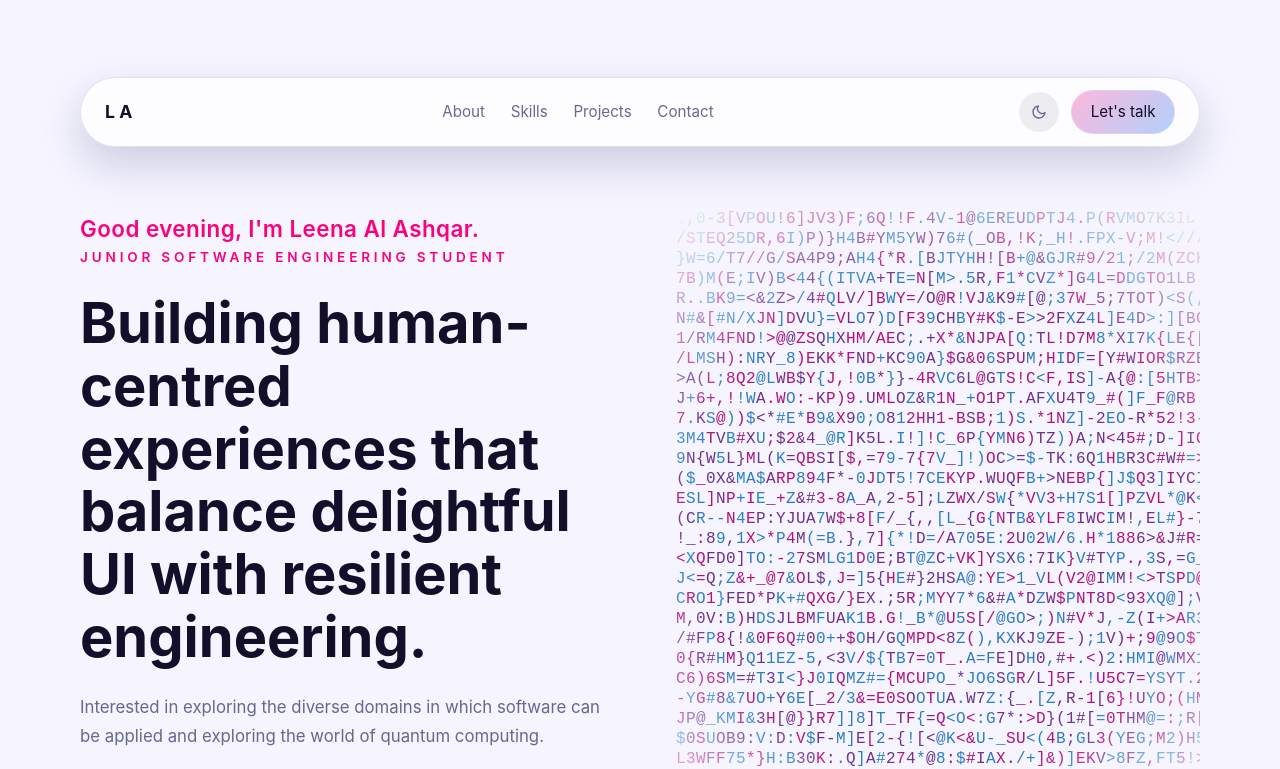
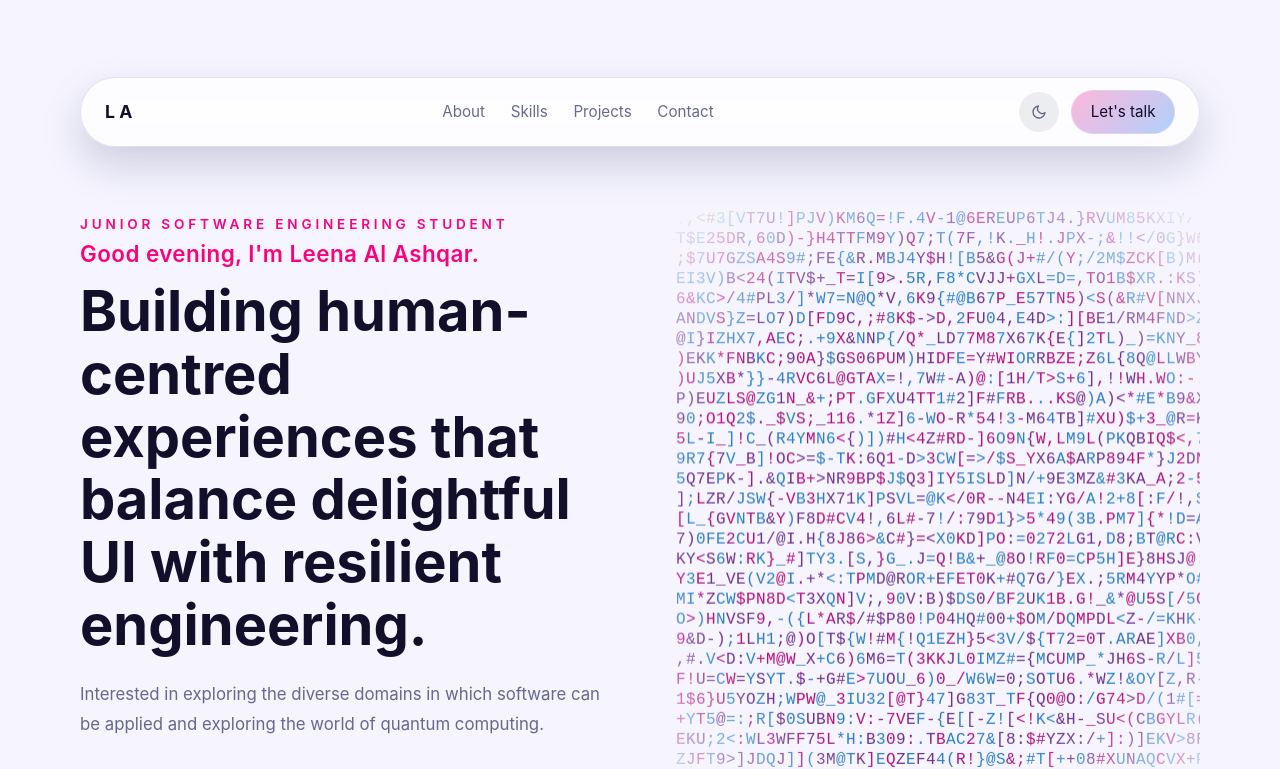
Before and after one commit to LenaAshqar/assignment-2, a React app in the folder assignment-2/: page / in a window 1280 px wide. Shown: the top 769 px of the page. Built offline with nearby package versions, Linux system fonts and the light colour scheme; the HTML template or start-up script is replaced by a standard one.

Commit message:
removed animation that wasn't working properly

```diff
--- a/assignment-2/src/App.jsx
+++ b/assignment-2/src/App.jsx
@@ -81,86 +81,6 @@ function App() {
         return () => window.clearInterval(interval);
     }, []);
 
-    useEffect(() => {
-        if (typeof window === 'undefined') {
-            return undefined;
-        }
-
-        const observer = new IntersectionObserver(
-            entries => {
-                entries.forEach(entry => {
-                    if (entry.isIntersecting) {
-                        entry.target.classList.add('is-visible');
-                        observer.unobserve(entry.target);
-                    }
-                });
-            },
-            {
-                threshold: 0.2,
-                rootMargin: '0px 0px -10%'
-            }
-        );
-
-        const registerElement = element => {
-            if (!(element instanceof HTMLElement) || element.dataset.animateBound === 'true') {
-                return;
-            }
-
-            observer.observe(element);
-            element.dataset.animateBound = 'true';
-
-            const rect = element.getBoundingClientRect();
-            const viewportHeight = window.innerHeight || document.documentElement.clientHeight;
-
-            if (rect.top <= viewportHeight * 0.9) {
-                element.classList.add('is-visible');
-                observer.unobserve(element);
-            }
-        };
-
-        document.querySelectorAll('[data-animate]').forEach(registerElement);
-
-        const root = document.documentElement;
-        let animationsReadyApplied = false;
-        const rafId = window.requestAnimationFrame(() => {
-            animationsReadyApplied = true;
-            animationReadyMounts += 1;
-            root.classList.add(ANIMATIONS_READY_CLASS);
-        });
-
-        const mutationObserver = new MutationObserver(mutations => {
-            mutations.forEach(mutation => {
-                mutation.addedNodes.forEach(node => {
-                    if (!(node instanceof HTMLElement)) {
-                        return;
-                    }
-
-                    if (node.matches('[data-animate]')) {
-                        registerElement(node);
-                    }
-
-                    node.querySelectorAll?.('[data-animate]').forEach(registerElement);
-                });
-            });
-        });
-
-        if (document.body) {
-            mutationObserver.observe(document.body, { childList: true, subtree: true });
-        }
-
-        return () => {
-            window.cancelAnimationFrame(rafId);
-            mutationObserver.disconnect();
-            observer.disconnect();
-            if (animationsReadyApplied) {
-                animationReadyMounts = Math.max(0, animationReadyMounts - 1);
-                if (animationReadyMounts === 0) {
-                    root.classList.remove(ANIMATIONS_READY_CLASS);
-                }
-            }
-        };
-    }, []);
-
     const ThemeIcon = useMemo(() => (theme === 'dark' ? FiSun : FiMoon), [theme]);
 
     const handleThemeToggle = () => {
@@ -177,7 +97,6 @@ function App() {
                 duration={400}
             >
             <div className="app-background" aria-hidden="true" />
-
                 <header className="hero" id="home">
                     <nav className="site-nav">
                         <a href="#home" className="brand" aria-label="Home">
@@ -209,11 +128,11 @@ function App() {
                     </nav>
 
                     <div className="hero-grid">
-                    <div className="hero-copy" data-animate="fade-up">
-                        <span className="hero-greeting">{greeting}, I&apos;m Leena Al Ashqar.</span>
+                        <div className="hero-copy">
+                            <span className="eyebrow">Junior software engineering student</span>
 
                             <h1>
-                            <span className="eyebrow">Junior software engineering student</span>
+                                <span className="hero-greeting">{greeting}, I&apos;m Leena Al Ashqar.</span>
                                 <span className="hero-headline">
                                     Building human-centred experiences that balance delightful UI with resilient engineering.
                                 </span>
@@ -224,7 +143,6 @@ function App() {
                             </p>
 
                             <div className="hero-actions">
-
                                 <a className="primary-link" href="#projects">
                                     View projects
                                     <FiArrowUpRight aria-hidden="true" />
@@ -232,18 +150,26 @@ function App() {
 
                                 <div className="social-links" role="list">
                                     {SOCIAL_LINKS.map(({ label, href, Icon }) => (
-                                    <a key={label} href={href} target={href.startsWith('http') ? '_blank' : undefined} rel={href.startsWith('http') ? 'noreferrer noopener' : undefined} aria-label={label} role="listitem">
+                                        <a
+                                            key={label}
+                                            href={href}
+                                            target={href.startsWith('http') ? '_blank' : undefined}
+                                            rel={href.startsWith('http') ? 'noreferrer noopener' : undefined}
+                                            aria-label={label}
+                                            role="listitem"
+                                        >
                                             <Icon aria-hidden="true" />
                                         </a>
                                     ))}
                                 </div>
-
                             </div>
                         </div>
-                    <div className="letter-glitch-card" data-animate="fade-up">
+
+                        <div className="letter-glitch-card">
                             <LetterGlitch className="letter-glitch" />
                             </div>
                         </div>
+
             </header>
 
             <main className="page-content">
--- a/assignment-2/src/index.css
+++ b/assignment-2/src/index.css
@@ -23,8 +23,6 @@
     --chip-active-bg: rgba(250, 2, 126, 0.24);
     --chip-active-border: rgba(250, 2, 126, 0.65);
     --projects-empty-bg: rgba(10, 8, 26, 0.7);
-    --reveal-index: 0;
-    --reveal-translate: 24px;
     font-family: 'Inter', 'Segoe UI', -apple-system, BlinkMacSystemFont, 'Helvetica Neue', Arial, sans-serif;
     line-height: 1.6;
     font-weight: 400;
@@ -111,33 +109,3 @@ textarea {
     font: inherit;
     color: inherit;
 }
-
-[data-animate] {
-    transition: opacity 0.7s cubic-bezier(0.22, 1, 0.36, 1), transform 0.7s cubic-bezier(0.22, 1, 0.36, 1);
-    transition-delay: calc(var(--reveal-index, 0) * 70ms);
-}
-
-.has-js [data-animate] {
-    opacity: 0;
-    transform: translateY(var(--reveal-translate, 24px));
-    transition: opacity 0.7s cubic-bezier(0.22, 1, 0.36, 1), transform 0.7s cubic-bezier(0.22, 1, 0.36, 1);
-    transition-delay: calc(var(--reveal-index, 0) * 70ms);
-}
-
-.has-js [data-animate='fade-up'] {
-    --reveal-translate: 32px;
-}
-
-.has-js [data-animate].is-visible {
-    opacity: 1;
-    transform: translateY(0);
-}
-
-@media (prefers-reduced-motion: reduce) {
-    [data-animate] {
-        transition-duration: 0.01ms !important;
-        transition-delay: 0ms !important;
-        transform: none !important;
-        opacity: 1 !important;
-    }
-}
```
Lines whose indentation alone changed are shown as unchanged.
